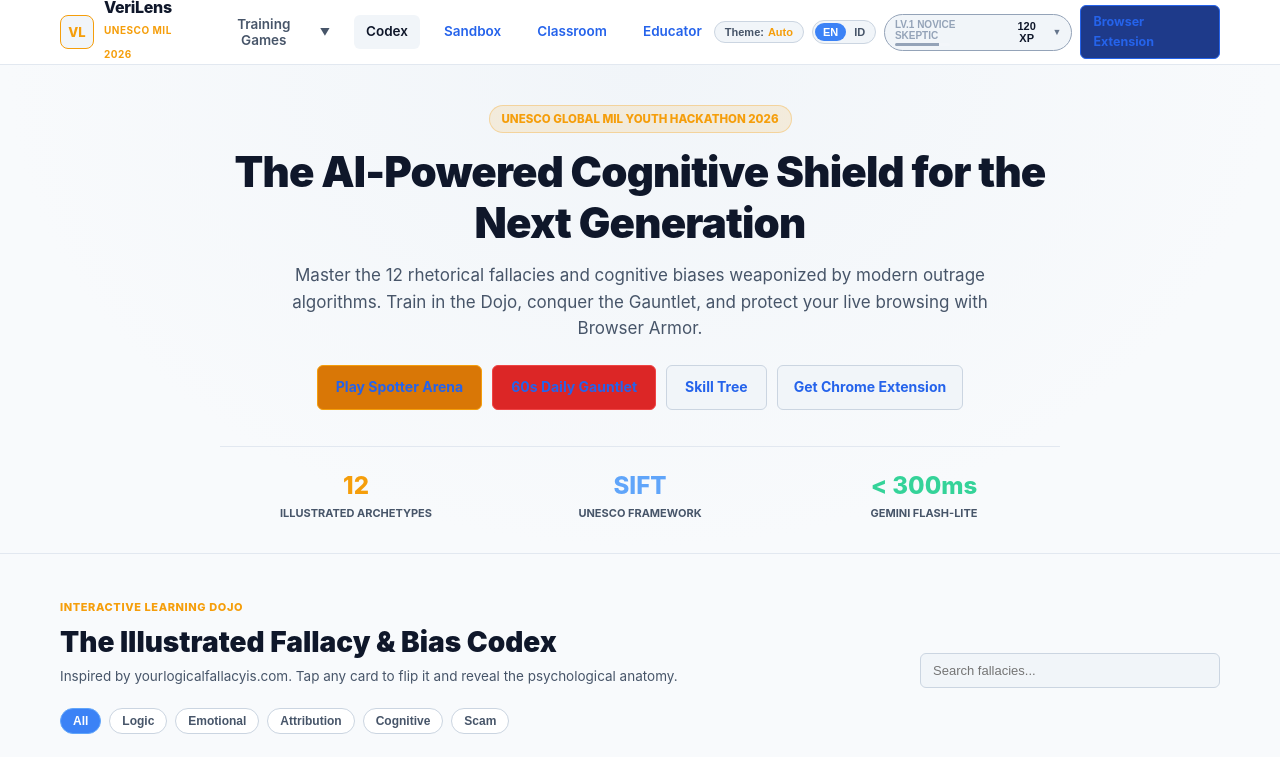
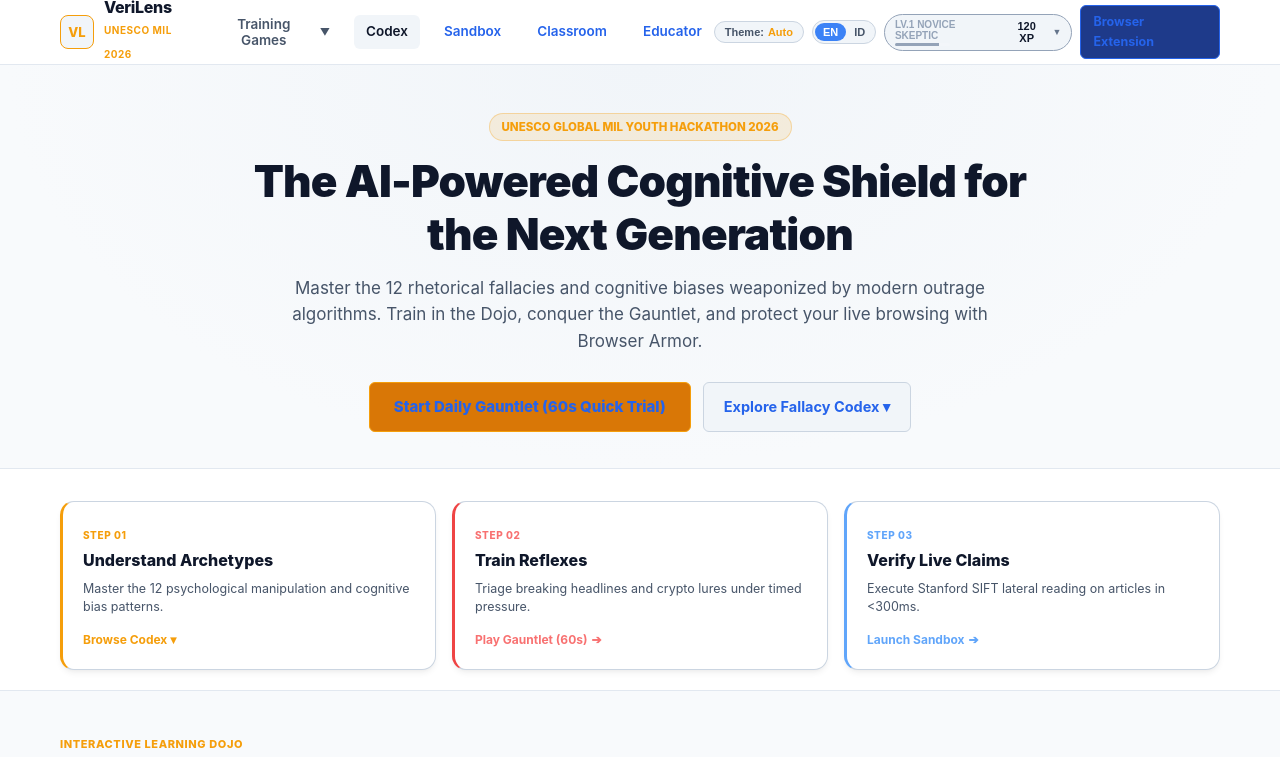
Before and after one commit to okihita/verilens, a Next.js app in the folder apps/web/: page / in a window 1280 px wide. Shown: the top 757 px of the page. Built offline with nearby package versions, Linux system fonts and the light colour scheme.

Commit message:
feat(homepage): streamline hero to 2 primary actions and implement 3-step UNESCO learning pathway

```diff
--- a/apps/web/app/(core)/page.js
+++ b/apps/web/app/(core)/page.js
@@ -42,50 +42,94 @@ export default function HomePage() {
 
   return (
     <div>
-      {/* Hero Section */}
-      <section style={{ padding: '40px 0 30px', textAlign: 'center', background: 'radial-gradient(ellipse at top, var(--bg-surface-elevated) 0%, var(--bg-app) 70%)', borderBottom: '1px solid var(--border-subtle)' }}>
+      {/* Streamlined 2-Action Hero Section */}
+      <section style={{ padding: '48px 0 36px', textAlign: 'center', background: 'radial-gradient(ellipse at top, var(--bg-surface-elevated) 0%, var(--bg-app) 70%)', borderBottom: '1px solid var(--border-subtle)' }}>
         <div className="container" style={{ maxWidth: '880px' }}>
           <div style={{ display: 'inline-flex', alignItems: 'center', gap: '6px', padding: '4px 12px', background: 'rgba(245, 158, 11, 0.12)', border: '1px solid rgba(245, 158, 11, 0.3)', borderRadius: '20px', fontSize: '11.5px', fontWeight: '800', color: 'var(--accent-amber)', textTransform: 'uppercase', marginBottom: '14px' }}>
             <span>{t('hackathon_badge')}</span>
           </div>
 
-          <h1 style={{ fontSize: 'clamp(26px, 5.5vw, 42px)', fontWeight: '900', letterSpacing: '-0.8px', lineHeight: '1.2', marginBottom: '14px', color: 'var(--text-main)' }}>
+          <h1 style={{ fontSize: 'clamp(28px, 5.5vw, 44px)', fontWeight: '900', letterSpacing: '-0.8px', lineHeight: '1.2', marginBottom: '14px', color: 'var(--text-main)' }}>
             {t('hero_title')}
           </h1>
 
-          <p style={{ fontSize: 'clamp(14px, 3.5vw, 17px)', color: 'var(--text-secondary)', lineHeight: '1.55', marginBottom: '24px', maxWidth: '720px', margin: '0 auto 24px' }}>
+          <p style={{ fontSize: 'clamp(14px, 3.5vw, 17px)', color: 'var(--text-secondary)', lineHeight: '1.55', marginBottom: '28px', maxWidth: '720px', margin: '0 auto 28px' }}>
             {t('hero_desc')}
           </p>
 
-          <div style={{ display: 'flex', gap: '10px', justifyContent: 'center', flexWrap: 'wrap' }}>
-            <Link href="/arena" className="btn btn-amber" style={{ padding: '10px 18px', fontSize: '14px' }}>
-              {t('hero_cta_arena')}
+          {/* 2 Clear Hero Actions (Zero Competition) */}
+          <div style={{ display: 'flex', gap: '12px', justifyContent: 'center', flexWrap: 'wrap' }}>
+            <Link href="/gauntlet" className="btn btn-amber" style={{ padding: '12px 24px', fontSize: '15px', fontWeight: '800' }}>
+              {t('hero_cta_primary')}
             </Link>
-            <Link href="/gauntlet" className="btn btn-primary" style={{ padding: '10px 18px', fontSize: '14px', background: '#DC2626', borderColor: '#EF4444' }}>
-              {t('hero_cta_gauntlet')}
+            <a href="#codex" className="btn btn-outline" style={{ padding: '12px 20px', fontSize: '14.5px' }}>
+              {t('hero_cta_secondary')}
+            </a>
+          </div>
+        </div>
+      </section>
+
+      {/* 3-Step Guided Learning Pathway */}
+      <section style={{ padding: '32px 0 20px', borderBottom: '1px solid var(--border-subtle)', background: 'var(--bg-surface)' }}>
+        <div className="container">
+          <div style={{ display: 'grid', gridTemplateColumns: 'repeat(auto-fit, minmax(260px, 1fr))', gap: '16px' }}>
+
+            {/* Step 1 */}
+            <a href="#codex" className="card" style={{ padding: '20px', textDecoration: 'none', borderLeft: '3px solid var(--accent-amber)', display: 'flex', flexDirection: 'column', justifyContent: 'space-between' }}>
+              <div>
+                <span style={{ fontSize: '10px', fontWeight: '800', color: 'var(--accent-amber)', textTransform: 'uppercase', letterSpacing: '0.6px' }}>
+                  {t('step1_badge')}
+                </span>
+                <h3 style={{ fontSize: '16px', fontWeight: '800', color: 'var(--text-main)', marginTop: '2px', marginBottom: '6px' }}>
+                  {t('step1_title')}
+                </h3>
+                <p style={{ fontSize: '12.5px', color: 'var(--text-secondary)', lineHeight: '1.45' }}>
+                  {t('step1_desc')}
+                </p>
+              </div>
+              <div style={{ marginTop: '14px', fontSize: '12px', fontWeight: '700', color: 'var(--accent-amber)', display: 'flex', alignItems: 'center', gap: '4px' }}>
+                <span>{t('step1_action')}</span>
+              </div>
+            </a>
+
+            {/* Step 2 */}
+            <Link href="/gauntlet" className="card" style={{ padding: '20px', textDecoration: 'none', borderLeft: '3px solid var(--accent-red)', display: 'flex', flexDirection: 'column', justifyContent: 'space-between' }}>
+              <div>
+                <span style={{ fontSize: '10px', fontWeight: '800', color: '#F87171', textTransform: 'uppercase', letterSpacing: '0.6px' }}>
+                  {t('step2_badge')}
+                </span>
+                <h3 style={{ fontSize: '16px', fontWeight: '800', color: 'var(--text-main)', marginTop: '2px', marginBottom: '6px' }}>
+                  {t('step2_title')}
+                </h3>
+                <p style={{ fontSize: '12.5px', color: 'var(--text-secondary)', lineHeight: '1.45' }}>
+                  {t('step2_desc')}
+                </p>
+              </div>
+              <div style={{ marginTop: '14px', fontSize: '12px', fontWeight: '700', color: '#F87171', display: 'flex', alignItems: 'center', gap: '4px' }}>
+                <span>{t('step2_action')}</span>
+                <span>➔</span>
+              </div>
             </Link>
-            <Link href="/skills" className="btn btn-outline" style={{ padding: '10px 18px', fontSize: '14px' }}>
-              {t('hero_cta_skills')}
+
+            {/* Step 3 */}
+            <Link href="/sandbox" className="card" style={{ padding: '20px', textDecoration: 'none', borderLeft: '3px solid var(--accent-blue-light)', display: 'flex', flexDirection: 'column', justifyContent: 'space-between' }}>
+              <div>
+                <span style={{ fontSize: '10px', fontWeight: '800', color: 'var(--accent-blue-light)', textTransform: 'uppercase', letterSpacing: '0.6px' }}>
+                  {t('step3_badge')}
+                </span>
+                <h3 style={{ fontSize: '16px', fontWeight: '800', color: 'var(--text-main)', marginTop: '2px', marginBottom: '6px' }}>
+                  {t('step3_title')}
+                </h3>
+                <p style={{ fontSize: '12.5px', color: 'var(--text-secondary)', lineHeight: '1.45' }}>
+                  {t('step3_desc')}
+                </p>
+              </div>
+              <div style={{ marginTop: '14px', fontSize: '12px', fontWeight: '700', color: 'var(--accent-blue-light)', display: 'flex', alignItems: 'center', gap: '4px' }}>
+                <span>{t('step3_action')}</span>
+                <span>➔</span>
+              </div>
             </Link>
-            <Link href="/extension" className="btn btn-outline" style={{ padding: '10px 16px', fontSize: '14px' }}>
-              {t('hero_cta_extension')}
-            </Link>
-          </div>
 
-          {/* Quick Metrics */}
-          <div style={{ display: 'grid', gridTemplateColumns: 'repeat(auto-fit, minmax(130px, 1fr))', gap: '12px', marginTop: '36px', paddingTop: '20px', borderTop: '1px solid var(--border-subtle)' }}>
-            <div>
-              <div style={{ fontSize: '24px', fontWeight: '800', color: 'var(--accent-amber)' }}>12</div>
-              <div style={{ fontSize: '11px', color: 'var(--text-secondary)', textTransform: 'uppercase', fontWeight: '700' }}>{t('metrics_archetypes')}</div>
-            </div>
-            <div>
-              <div style={{ fontSize: '24px', fontWeight: '800', color: 'var(--accent-blue-light)' }}>SIFT</div>
-              <div style={{ fontSize: '11px', color: 'var(--text-secondary)', textTransform: 'uppercase', fontWeight: '700' }}>{t('metrics_framework')}</div>
-            </div>
-            <div>
-              <div style={{ fontSize: '24px', fontWeight: '800', color: 'var(--accent-emerald-light)' }}>&lt; 300ms</div>
-              <div style={{ fontSize: '11px', color: 'var(--text-secondary)', textTransform: 'uppercase', fontWeight: '700' }}>{t('metrics_latency')}</div>
-            </div>
           </div>
         </div>
       </section>
```
Also changed, not shown: apps/web/lib/i18n.js.
